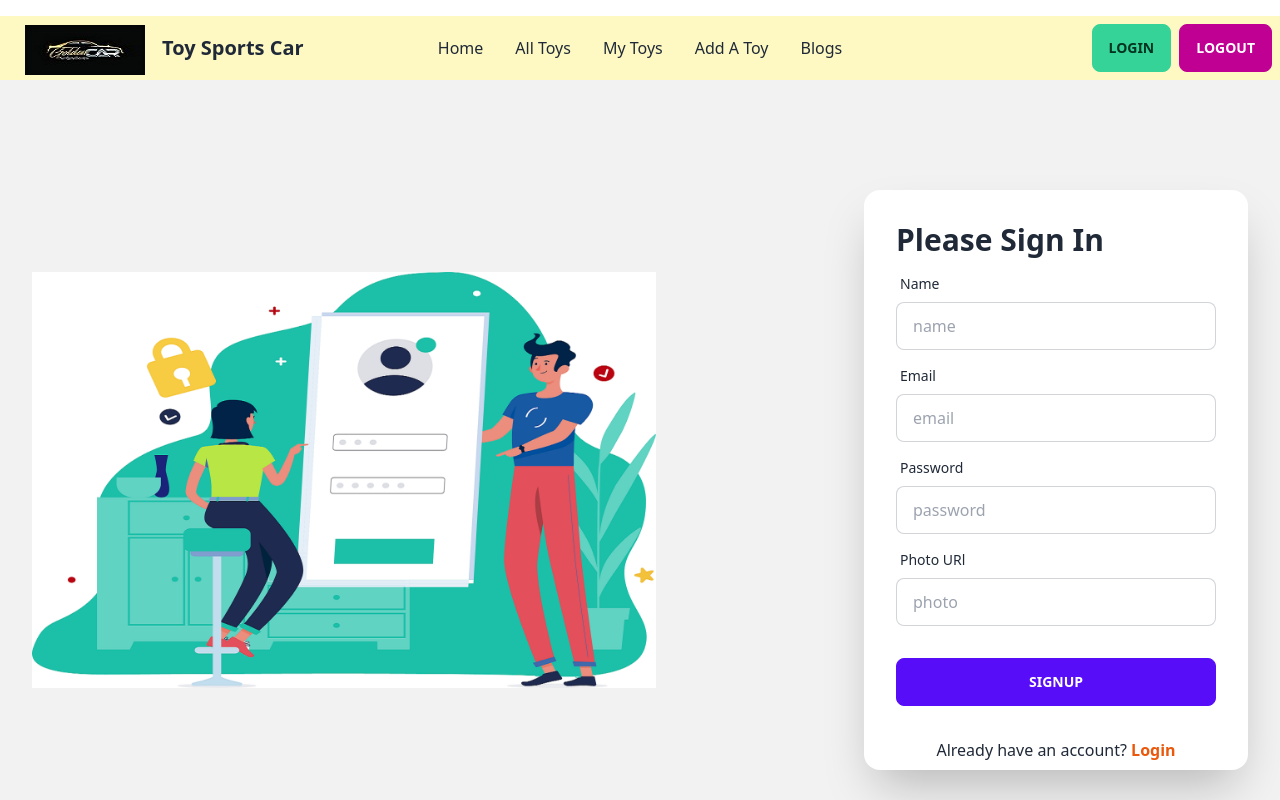
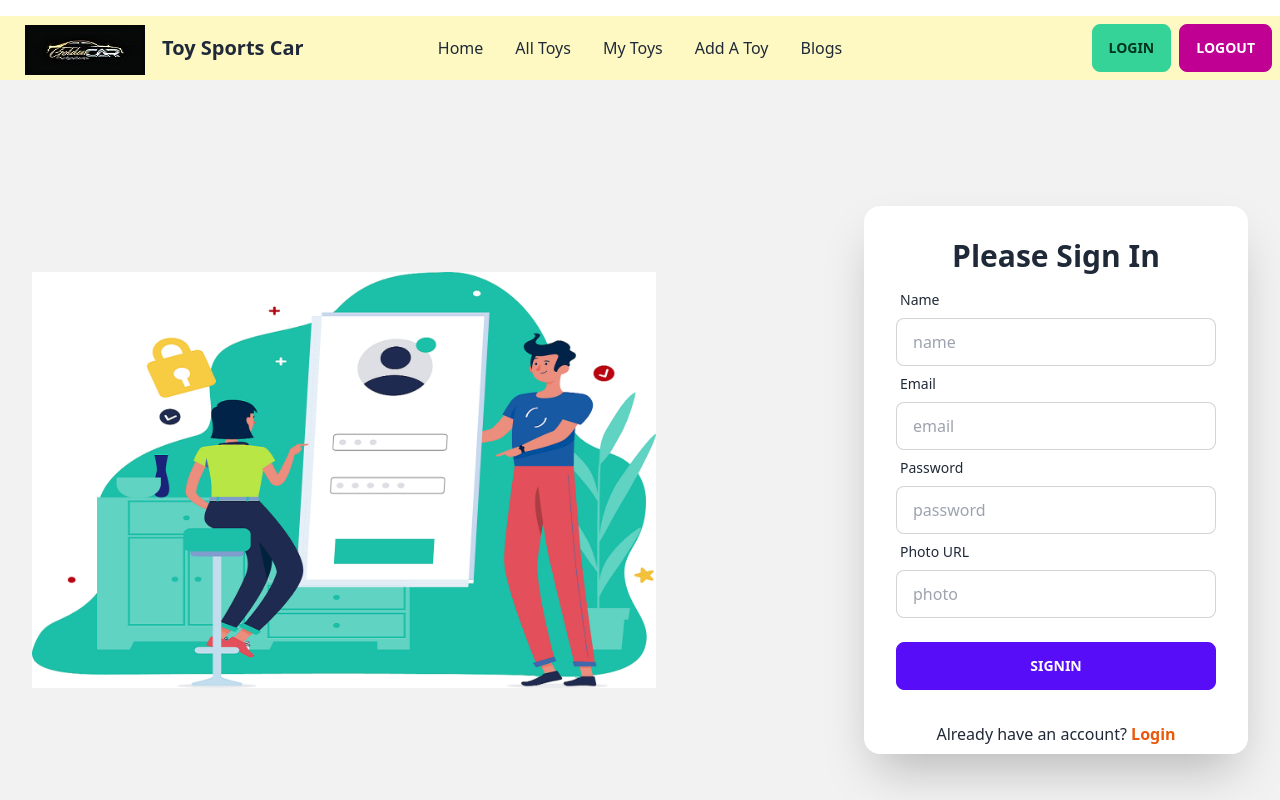
Before and after one commit to MDNirobkhan1/toy-sports-car-client, a React (Vite) app: page /signup in a window 1280 px wide. Shown: the top 800 px of the page. Built offline with nearby package versions, Linux system fonts and the light colour scheme.

Commit message:
firebase added

```diff
--- a/package.json
+++ b/package.json
@@ -11,6 +11,7 @@
   },
   "dependencies": {
     "daisyui": "^2.51.6",
+    "firebase": "^9.22.0",
     "localforage": "^1.10.0",
     "match-sorter": "^6.3.1",
     "react": "^18.2.0",
--- /dev/null
+++ b/src/firebase/firebase.config.js
@@ -0,0 +1,18 @@
+// Import the functions you need from the SDKs you need
+import { initializeApp } from "firebase/app";
+// TODO: Add SDKs for Firebase products that you want to use
+// https://firebase.google.com/docs/web/setup#available-libraries
+
+// Your web app's Firebase configuration
+const firebaseConfig = {
+  apiKey: "AIzaSyAOIEMEGNTCrqYfwLORqcHSJ_qRpUfN5DA",
+  authDomain: "assignment-11-4641e.firebaseapp.com",
+  projectId: "assignment-11-4641e",
+  storageBucket: "assignment-11-4641e.appspot.com",
+  messagingSenderId: "1034123316550",
+  appId: "1:1034123316550:web:51ecb1b365e5b4e461e947"
+};
+
+// Initialize Firebase
+const app = initializeApp(firebaseConfig);
+export default app;
--- a/src/pages/Login/Login.jsx
+++ b/src/pages/Login/Login.jsx
@@ -2,13 +2,18 @@ import { Link } from 'react-router-dom';
 import logo from '../../assets/login.png'
 
 const Login = () => {
+    const handleLogin =event =>{
+        event.preventDefault();
+
+    }
     return (
         <div className="hero min-h-screen h-[400px] bg-base-200 mb-4">
             <div className="hero-content flex-col lg:flex-row-reverse gap-12">
 
                 <div className="card flex-shrink-0 w-full max-w-sm shadow-2xl bg-base-100">
                     <div className="card-body">
-                        <h1 className="text-3xl font-bold">Login now!</h1>
+                        <h1 className="text-3xl text-center font-bold">Login </h1>
+                        <form onSubmit={handleLogin}>
                             <div className="form-control">
                                 <label className="label">
                                     <span className="label-text">Email</span>
@@ -25,8 +30,9 @@ const Login = () => {
                                 </label>
                             </div>
                             <div className="form-control mt-6">
-                            <button className="btn btn-primary">Login</button>
+                                <input className="btn btn-primary" type="submit" value="Login" />
                             </div>
+                        </form>
                     </div>
                     <p className='text-center'>New Toy sports car? <Link to='/signup'><span className='text-orange-600 font-bold'>Sign Up</span></Link></p>
                     <div className='text-center mb-2'>
--- a/src/pages/SignIn/SignIn.jsx
+++ b/src/pages/SignIn/SignIn.jsx
@@ -8,7 +8,8 @@ const SignIn = () => {
 
                 <div className="card flex-shrink-0 w-full max-w-sm shadow-2xl bg-base-100">
                     <div className="card-body">
-                        <h1 className="text-3xl font-bold">Please Sign In</h1>
+                        <h1 className="text-3xl text-center font-bold">Please Sign In</h1>
+                        <form>
                             <div className="form-control">
                                 <label className="label">
                                     <span className="label-text">Name</span>
@@ -29,13 +30,14 @@ const SignIn = () => {
                             </div>
                             <div className="form-control">
                                 <label className="label">
-                                <span className="label-text">Photo URl</span>
+                                    <span className="label-text">Photo URL</span>
                                 </label>
                                 <input type="text" placeholder="photo" className="input input-bordered" />
                             </div>
                             <div className="form-control mt-6">
-                            <button className="btn btn-primary">SignUp</button>
+                                <input className="btn btn-primary" type="submit" value="SignIn" />
                             </div>
+                        </form>
                     </div>
                     <p className='text-center mb-2'>Already have an account? <Link to='/login'><span className='text-orange-600 font-bold'>Login</span></Link></p>
                 </div>
```
Also changed, not shown: 1 other file (tests, documents, lock files or other folders). Lines whose indentation alone changed are shown as unchanged.
